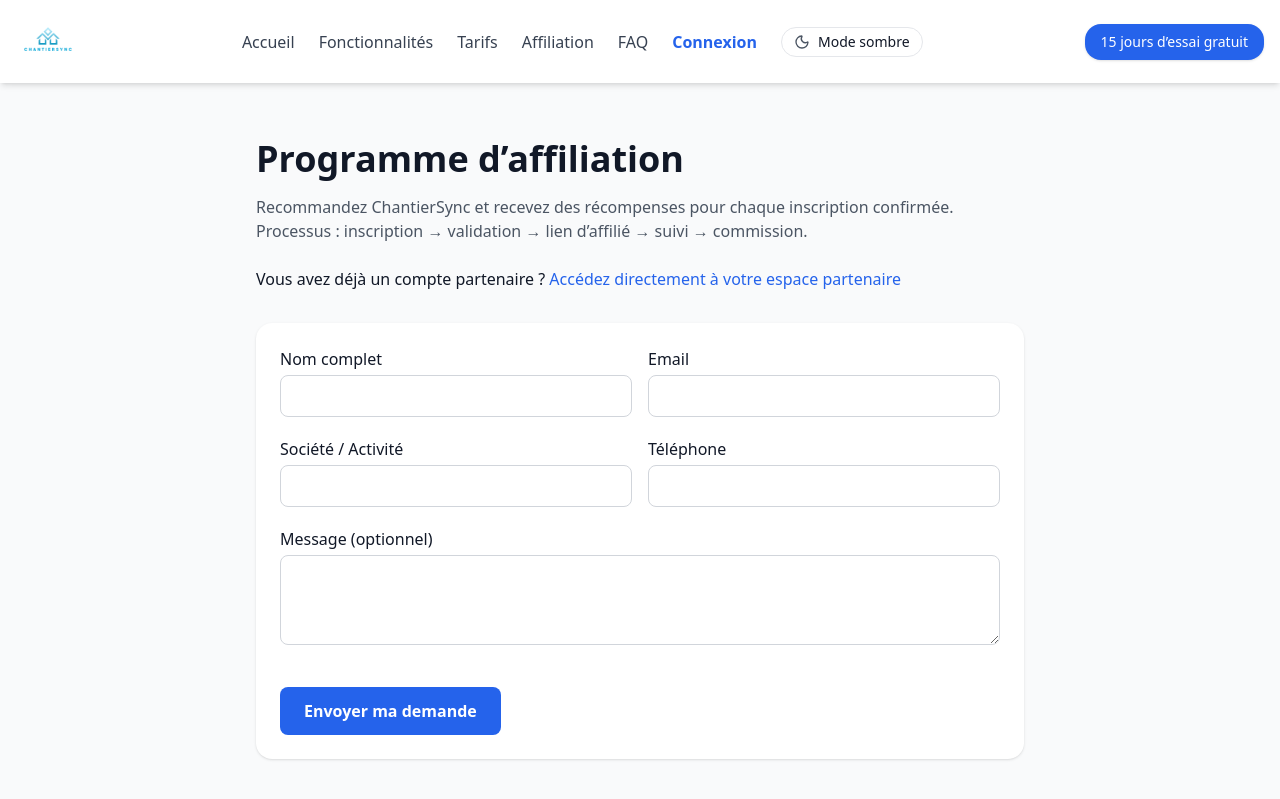
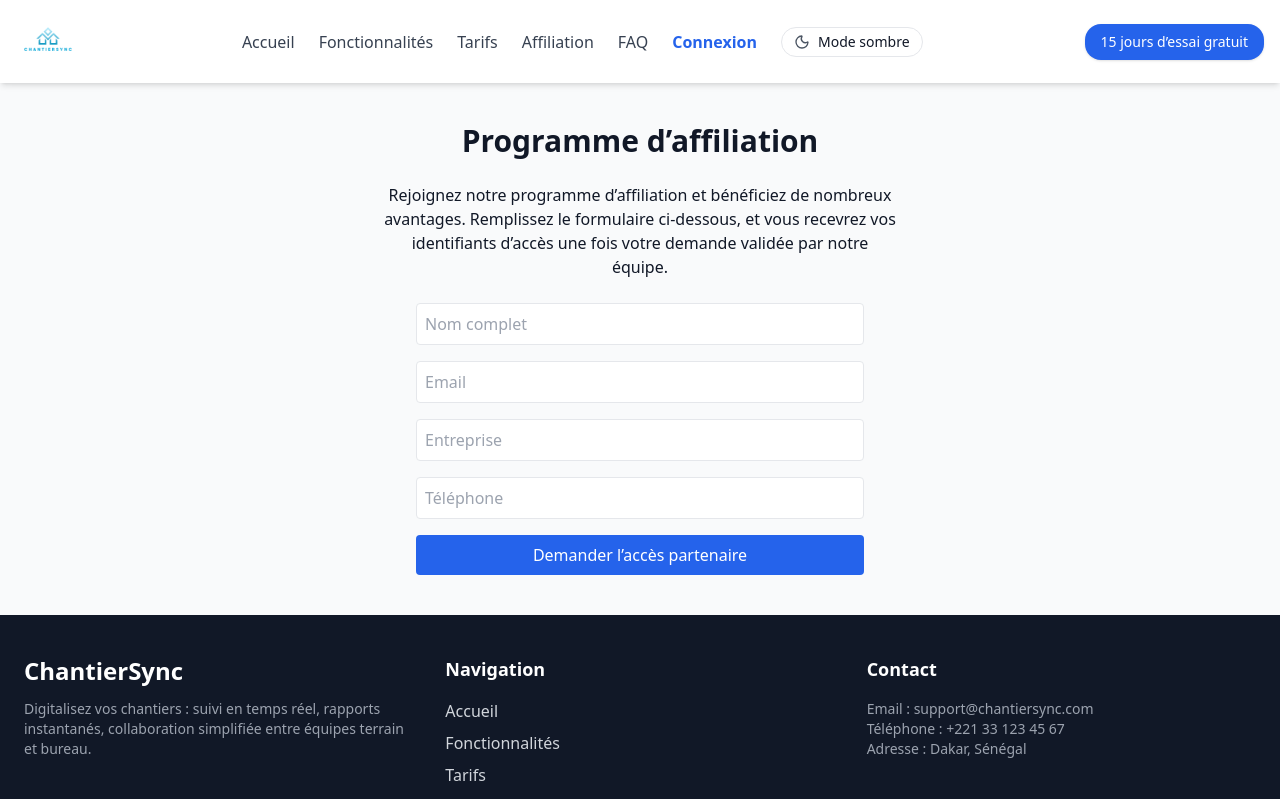
Before and after one commit to hdesumo/chantiersync-portal, a Next.js app: page /affiliation in a window 1280 px wide. Shown: the top 799 px of the page. Built offline with nearby package versions, Linux system fonts and the light colour scheme.

Commit message:
Feat: ajout formulaire affiliation avec flash message

```diff
--- a/app/affiliation/page.tsx
+++ b/app/affiliation/page.tsx
@@ -1,172 +1,15 @@
-"use client";
+import AffiliateForm from "@/components/AffiliateForm";
 
-import { useState } from "react";
-import Link from "next/link";
-
-const existingAffiliates = ["test@exemple.com", "partner@chantier.com"];
-
-export default function AffiliationPage() {
-  const [submitted, setSubmitted] = useState(false);
-  const [email, setEmail] = useState("");
-  const [nom, setNom] = useState("");
-  const [societe, setSociete] = useState("");
-  const [telephone, setTelephone] = useState("");
-  const [message, setMessage] = useState("");
-  const [errors, setErrors] = useState<Record<string, string>>({});
-
-  // Fonction de validation
-  const validate = () => {
-    const newErrors: Record<string, string> = {};
-
-    if (!nom.trim()) newErrors.nom = "Veuillez entrer votre nom complet.";
-    if (!email.trim()) {
-      newErrors.email = "Veuillez entrer votre email.";
-    } else if (!/\S+@\S+\.\S+/.test(email)) {
-      newErrors.email = "Veuillez entrer un email valide.";
-    }
-    if (existingAffiliates.includes(email.trim().toLowerCase())) {
-      newErrors.email =
-        "Cette adresse email est déjà affiliée. Veuillez vous connecter à votre espace partenaire.";
-    }
-    if (telephone && !/^\+?[0-9]{6,15}$/.test(telephone)) {
-      newErrors.telephone = "Numéro de téléphone invalide (6-15 chiffres).";
-    }
-
-    setErrors(newErrors);
-    return Object.keys(newErrors).length === 0;
-  };
-
-  const handleSubmit = (e: React.FormEvent) => {
-    e.preventDefault();
-    if (!validate()) return;
-    setSubmitted(true);
-  };
-
-  if (submitted) {
-    return (
-      <main className="min-h-screen bg-gray-50 dark:bg-gray-900 flex items-center justify-center">
-        <div className="bg-white dark:bg-gray-800 p-8 rounded-2xl shadow max-w-lg text-center space-y-6">
-          <h1 className="text-2xl font-bold text-green-700 dark:text-green-300">
-            🎉 Demande envoyée !
-          </h1>
-          <p className="text-gray-700 dark:text-gray-300">
-            Merci pour votre intérêt dans notre programme d’affiliation !
-            Notre équipe étudiera votre demande et vous enverra un lien d’affilié sous 48 heures.
-          </p>
-          <a
-            href="https://partners.chantiersync.com"
-            target="_blank"
-            rel="noopener noreferrer"
-            className="inline-flex items-center justify-center rounded-lg bg-primary px-6 py-3 font-semibold text-white hover:bg-primary-light transition"
-          >
-            🚀 Accéder à l’espace partenaire
-          </a>
-          <Link href="/" className="block mt-4 text-sm text-blue-600 hover:underline">
-            ← Retour à l’accueil
-          </Link>
-        </div>
-      </main>
-    );
-  }
-
+export default function AffiliatePage() {
   return (
-    <main className="min-h-screen bg-gray-50 dark:bg-gray-900 text-gray-900 dark:text-gray-100 py-14 px-6">
-      <div className="max-w-3xl mx-auto">
-        <h1 className="text-3xl md:text-4xl font-bold mb-4">Programme d’affiliation</h1>
-        <p className="text-gray-600 dark:text-gray-300 mb-6">
-          Recommandez ChantierSync et recevez des récompenses pour chaque inscription confirmée.
-          Processus : inscription → validation → lien d’affilié → suivi → commission.
-        </p>
-
-        <p className="mb-8">
-          Vous avez déjà un compte partenaire ?{" "}
-          <a
-            href="https://partners.chantiersync.com"
-            target="_blank"
-            rel="noopener noreferrer"
-            className="text-blue-600 hover:underline font-medium"
-          >
-            Accédez directement à votre espace partenaire
-          </a>
-        </p>
-
-        <form
-          onSubmit={handleSubmit}
-          className="bg-white dark:bg-gray-800 rounded-2xl shadow p-6 space-y-5"
-        >
-          <div className="grid md:grid-cols-2 gap-4">
-            <div>
-              <label className="block mb-1 font-medium">Nom complet</label>
-              <input
-                value={nom}
-                onChange={(e) => setNom(e.target.value)}
-                required
-                className={`w-full rounded-lg border px-3 py-2 ${
-                  errors.nom ? "border-red-500" : "border-gray-300 dark:border-gray-700"
-                } bg-white/90 dark:bg-gray-900`}
-              />
-              {errors.nom && <p className="text-red-600 text-sm">{errors.nom}</p>}
-            </div>
-
-            <div>
-              <label className="block mb-1 font-medium">Email</label>
-              <input
-                type="email"
-                value={email}
-                onChange={(e) => setEmail(e.target.value)}
-                required
-                className={`w-full rounded-lg border px-3 py-2 ${
-                  errors.email ? "border-red-500" : "border-gray-300 dark:border-gray-700"
-                } bg-white/90 dark:bg-gray-900`}
-              />
-              {errors.email && <p className="text-red-600 text-sm">{errors.email}</p>}
-            </div>
-          </div>
-
-          <div className="grid md:grid-cols-2 gap-4">
-            <div>
-              <label className="block mb-1 font-medium">Société / Activité</label>
-              <input
-                value={societe}
-                onChange={(e) => setSociete(e.target.value)}
-                className="w-full rounded-lg border px-3 py-2 bg-white/90 dark:bg-gray-900 border-gray-300 dark:border-gray-700"
-              />
-            </div>
-
-            <div>
-              <label className="block mb-1 font-medium">Téléphone</label>
-              <input
-                type="tel"
-                value={telephone}
-                onChange={(e) => setTelephone(e.target.value)}
-                className={`w-full rounded-lg border px-3 py-2 ${
-                  errors.telephone ? "border-red-500" : "border-gray-300 dark:border-gray-700"
-                } bg-white/90 dark:bg-gray-900`}
-              />
-              {errors.telephone && <p className="text-red-600 text-sm">{errors.telephone}</p>}
-            </div>
-          </div>
-
-          <div>
-            <label className="block mb-1 font-medium">Message (optionnel)</label>
-            <textarea
-              rows={3}
-              value={message}
-              onChange={(e) => setMessage(e.target.value)}
-              className="w-full rounded-lg border px-3 py-2 bg-white/90 dark:bg-gray-900 border-gray-300 dark:border-gray-700"
-            ></textarea>
-          </div>
-
-          <div className="pt-4">
-            <button
-              type="submit"
-              className="w-full md:w-auto inline-flex items-center justify-center rounded-lg bg-primary px-6 py-3 font-semibold text-white hover:bg-primary-light"
-            >
-              Envoyer ma demande
-            </button>
-          </div>
-        </form>
-      </div>
+    <main className="flex flex-col items-center justify-center py-10 px-4">
+      <h1 className="text-3xl font-bold mb-6">Programme d’affiliation</h1>
+      <p className="mb-6 text-center max-w-lg">
+        Rejoignez notre programme d’affiliation et bénéficiez de nombreux avantages.
+        Remplissez le formulaire ci-dessous, et vous recevrez vos identifiants
+        d’accès une fois votre demande validée par notre équipe.
+      </p>
+      <AffiliateForm />
     </main>
   );
 }
--- /dev/null
+++ b/components/AffiliateFlashMessage.tsx
@@ -0,0 +1,39 @@
+"use client";
+
+import { useEffect, useState } from "react";
+
+interface AffiliateFlashMessageProps {
+  type: "success" | "error";
+}
+
+export default function AffiliateFlashMessage({ type }: AffiliateFlashMessageProps) {
+  const [showFlash, setShowFlash] = useState(true);
+
+  useEffect(() => {
+    const timer = setTimeout(() => setShowFlash(false), 5000);
+    return () => clearTimeout(timer);
+  }, []);
+
+  if (!showFlash) return null;
+
+  let style = "bg-gray-100 text-gray-700";
+  let content = "";
+
+  switch (type) {
+    case "success":
+      style = "bg-green-100 text-green-700";
+      content =
+        "✅ Votre inscription au programme d’affiliation a bien été prise en compte. Vous recevrez vos identifiants d’accès de la part de l’administrateur.";
+      break;
+    case "error":
+      style = "bg-red-100 text-red-700";
+      content = "❌ Une erreur est survenue lors de l’envoi de votre demande.";
+      break;
+  }
+
+  return (
+    <div className={`${style} px-6 py-3 text-center font-medium transition-opacity duration-500`}>
+      {content}
+    </div>
+  );
+}
--- /dev/null
+++ b/components/AffiliateForm.tsx
@@ -0,0 +1,83 @@
+"use client";
+
+import { useState } from "react";
+import AffiliateFlashMessage from "./AffiliateFlashMessage";
+
+export default function AffiliateForm() {
+  const [form, setForm] = useState({ name: "", email: "", company: "", phone: "" });
+  const [flash, setFlash] = useState<{ type: "success" | "error" } | null>(null);
+  const [loading, setLoading] = useState(false);
+
+  const handleChange = (e: React.ChangeEvent<HTMLInputElement>) => {
+    setForm({ ...form, [e.target.name]: e.target.value });
+  };
+
+  const handleSubmit = async (e: React.FormEvent) => {
+    e.preventDefault();
+    setLoading(true);
+    setFlash(null);
+
+    try {
+      const res = await fetch(`${process.env.NEXT_PUBLIC_API_URL}/affiliates`, {
+        method: "POST",
+        headers: { "Content-Type": "application/json" },
+        body: JSON.stringify(form),
+      });
+
+      if (!res.ok) throw new Error("Erreur d’envoi");
+
+      setFlash({ type: "success" });
+
+      // ✅ Redirection vers la page d’accueil après 2 secondes
+      setTimeout(() => {
+        window.location.href = "/";
+      }, 2000);
+    } catch (err) {
+      setFlash({ type: "error" });
+    } finally {
+      setLoading(false);
+    }
+  };
+
+  return (
+    <div className="w-full max-w-md mx-auto">
+      {flash && <AffiliateFlashMessage type={flash.type} />}
+      <form onSubmit={handleSubmit} className="space-y-4">
+        <input
+          name="name"
+          placeholder="Nom complet"
+          onChange={handleChange}
+          className="w-full border p-2 rounded"
+          required
+        />
+        <input
+          name="email"
+          type="email"
+          placeholder="Email"
+          onChange={handleChange}
+          className="w-full border p-2 rounded"
+          required
+        />
+        <input
+          name="company"
+          placeholder="Entreprise"
+          onChange={handleChange}
+          className="w-full border p-2 rounded"
+        />
+        <input
+          name="phone"
+          placeholder="Téléphone"
+          onChange={handleChange}
+          className="w-full border p-2 rounded"
+        />
+        <button
+          type="submit"
+          disabled={loading}
+          className="w-full bg-blue-600 text-white p-2 rounded"
+        >
+          {loading ? "Envoi..." : "Demander l’accès partenaire"}
+        </button>
+      </form>
+    </div>
+  );
+}
```
